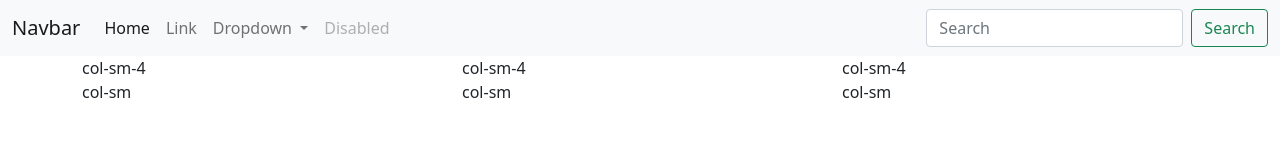
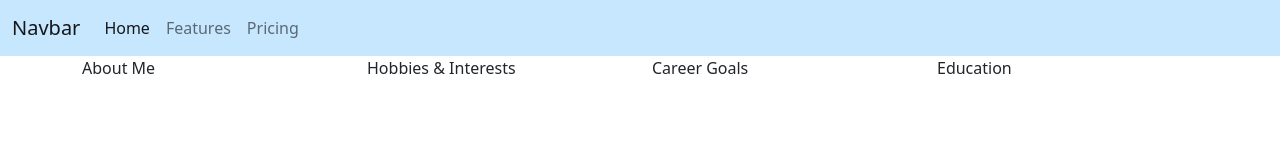
Before and after one commit to rptea/m14-hw14-teano-rachel, a plain HTML site: page index.html in a window 1280 px wide. Drawn offline with nearby package versions, Linux system fonts and the light colour scheme.

Commit message:
modified navbar

```diff
--- a/index.html
+++ b/index.html
@@ -9,54 +9,34 @@
 </head>
 <body>
   <!-- your code here -->
-
-  <nav class="navbar navbar-expand-lg navbar-light bg-light">
+  <nav class="navbar navbar-expand-lg navbar-light" style="background-color: #c7e7ff;">
     <div class="container-fluid">
       <a class="navbar-brand" href="#">Navbar</a>
-      <button class="navbar-toggler" type="button" data-bs-toggle="collapse" data-bs-target="#navbarSupportedContent" aria-controls="navbarSupportedContent" aria-expanded="false" aria-label="Toggle navigation">
+      <button class="navbar-toggler" type="button" data-bs-toggle="collapse" data-bs-target="#navbarNavDropdown" aria-controls="navbarNavDropdown" aria-expanded="false" aria-label="Toggle navigation">
         <span class="navbar-toggler-icon"></span>
       </button>
-      <div class="collapse navbar-collapse" id="navbarSupportedContent">
-        <ul class="navbar-nav me-auto mb-2 mb-lg-0">
+      <div class="collapse navbar-collapse" id="navbarNavDropdown">
+        <ul class="navbar-nav">
           <li class="nav-item">
             <a class="nav-link active" aria-current="page" href="#">Home</a>
           </li>
           <li class="nav-item">
-            <a class="nav-link" href="#">Link</a>
-          </li>
-          <li class="nav-item dropdown">
-            <a class="nav-link dropdown-toggle" href="#" id="navbarDropdown" role="button" data-bs-toggle="dropdown" aria-expanded="false">
-              Dropdown
-            </a>
-            <ul class="dropdown-menu" aria-labelledby="navbarDropdown">
-              <li><a class="dropdown-item" href="#">Action</a></li>
-              <li><a class="dropdown-item" href="#">Another action</a></li>
-              <li><hr class="dropdown-divider"></li>
-              <li><a class="dropdown-item" href="#">Something else here</a></li>
-            </ul>
+            <a class="nav-link" href="#">Features</a>
           </li>
           <li class="nav-item">
-            <a class="nav-link disabled">Disabled</a>
+            <a class="nav-link" href="#">Pricing</a>
           </li>
         </ul>
-        <form class="d-flex">
-          <input class="form-control me-2" type="search" placeholder="Search" aria-label="Search">
-          <button class="btn btn-outline-success" type="submit">Search</button>
-        </form>
       </div>
     </div>
   </nav>
 
   <div class="container">
     <div class="row">
-      <div class="col-sm-4">col-sm-4</div>
-      <div class="col-sm-4">col-sm-4</div>
-      <div class="col-sm-4">col-sm-4</div>
-    </div>
-    <div class="row">
-      <div class="col-sm">col-sm</div>
-      <div class="col-sm">col-sm</div>
-      <div class="col-sm">col-sm</div>
+      <div class="col-sm">About Me</div>
+      <div class="col-sm">Hobbies & Interests</div>
+      <div class="col-sm">Career Goals</div>
+      <div class="col-sm">Education</div>
     </div>
   </div>
 
--- a/styles.css
+++ b/styles.css
@@ -0,0 +1,15 @@
+body {
+
+}
+
+.navbar {
+
+}
+
+.container {
+
+}
+
+.col-sm {
+
+}
```
